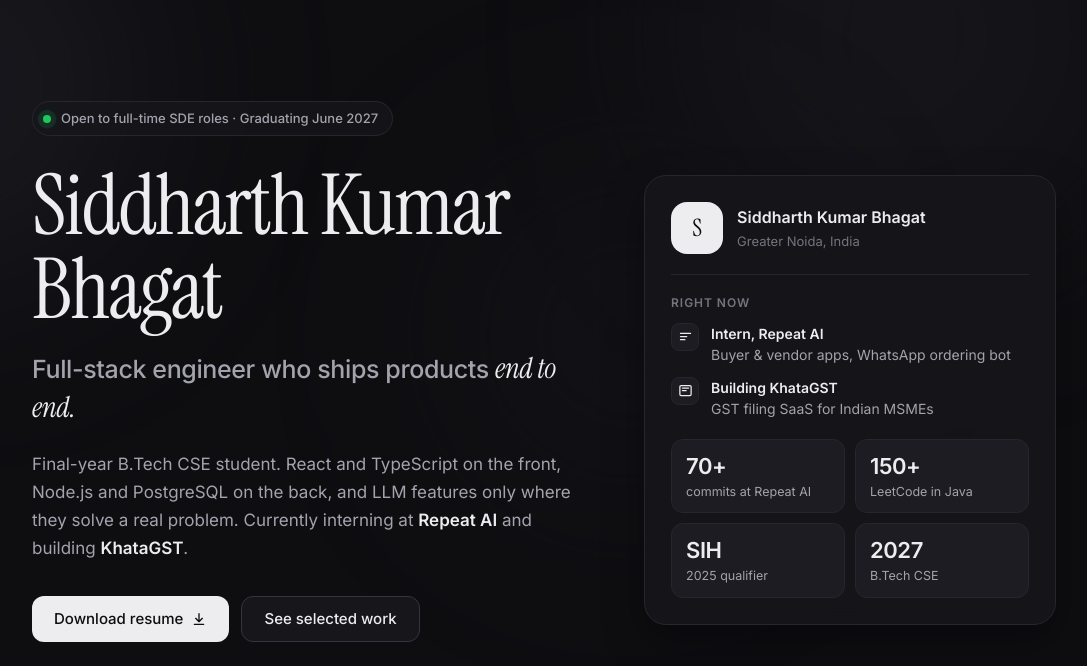
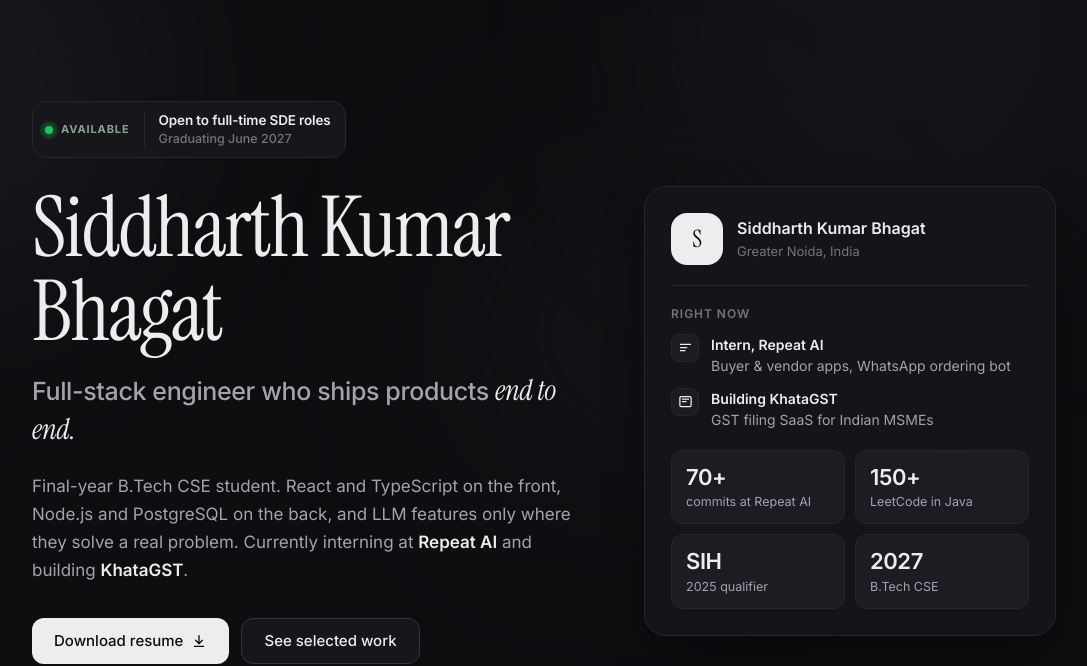
Before and after one commit to btw-itz-sid/portfolio, a plain HTML site: page index.html in a window 1280 px wide. Shown: the part 55-721 px from the top of the page, without its empty margins (96-1183 px from the left). Drawn offline with Linux system fonts and the light colour scheme.

Commit message:
style: replace hero status pill with availability card
Co-authored-by: Cursor <cursoragent@cursor.com>

```diff
--- a/index.html
+++ b/index.html
@@ -72,7 +72,17 @@
       <div class="hero-bg" aria-hidden="true"><span></span><span></span><span></span></div>
       <div class="container hero-grid">
         <div>
-          <p class="status"><span class="status-dot"></span>Open to full-time SDE roles · Graduating June 2027</p>
+          <div class="avail-card" role="status">
+            <div class="avail-live">
+              <span class="status-dot" aria-hidden="true"></span>
+              <span class="avail-live-label">Available</span>
+            </div>
+            <div class="avail-divider" aria-hidden="true"></div>
+            <div class="avail-copy">
+              <strong>Open to full-time SDE roles</strong>
+              <span>Graduating June 2027</span>
+            </div>
+          </div>
           <h1 class="hero-name">Siddharth Kumar Bhagat</h1>
           <p class="hero-role">Full-stack engineer who ships products <em>end to end.</em></p>
           <p class="hero-summary">
--- a/styles.css
+++ b/styles.css
@@ -428,19 +428,61 @@ svg.fill {
   align-items: center;
 }
 
-.status {
+.avail-card {
   display: inline-flex;
   align-items: center;
-  gap: 10px;
-  padding: 6px 14px 6px 10px;
+  gap: 14px;
+  max-width: 100%;
   margin-bottom: 28px;
-  border: 1px solid var(--border);
-  border-radius: 999px;
-  background: color-mix(in srgb, var(--surface) 80%, transparent);
+  padding: 10px 14px 10px 12px;
+  border: 1px solid var(--border);
+  border-radius: 14px;
+  background: var(--surface);
   box-shadow: var(--shadow-sm);
-  font-size: 13px;
+}
+
+.avail-live {
+  display: inline-flex;
+  align-items: center;
+  gap: 8px;
+  flex-shrink: 0;
+}
+
+.avail-live-label {
+  font-size: 11px;
+  font-weight: 700;
+  letter-spacing: 0.08em;
+  text-transform: uppercase;
+  color: var(--green);
+}
+
+.avail-divider {
+  width: 1px;
+  align-self: stretch;
+  background: var(--border);
+  flex-shrink: 0;
+}
+
+.avail-copy {
+  display: flex;
+  flex-direction: column;
+  gap: 2px;
+  min-width: 0;
+}
+
+.avail-copy strong {
+  font-size: 13.5px;
+  font-weight: 600;
+  color: var(--text);
+  letter-spacing: -0.01em;
+  line-height: 1.25;
+}
+
+.avail-copy span {
+  font-size: 12.5px;
   font-weight: 500;
-  color: var(--muted);
+  color: var(--faint);
+  line-height: 1.3;
 }
 
 .status-dot {
@@ -449,6 +491,7 @@ svg.fill {
   height: 8px;
   border-radius: 50%;
   background: #22c55e;
+  box-shadow: 0 0 0 3px rgba(34, 197, 94, 0.12);
 }
 
 .status-dot::after {
@@ -464,6 +507,22 @@ svg.fill {
 @keyframes ping {
   0% { transform: scale(0.6); opacity: 0.35; }
   100% { transform: scale(1.6); opacity: 0; }
+}
+
+@media (max-width: 520px) {
+  .avail-card {
+    align-items: flex-start;
+    gap: 10px;
+    padding: 12px;
+  }
+
+  .avail-divider {
+    display: none;
+  }
+
+  .avail-live {
+    padding-top: 2px;
+  }
 }
 
 .hero-name {
```
